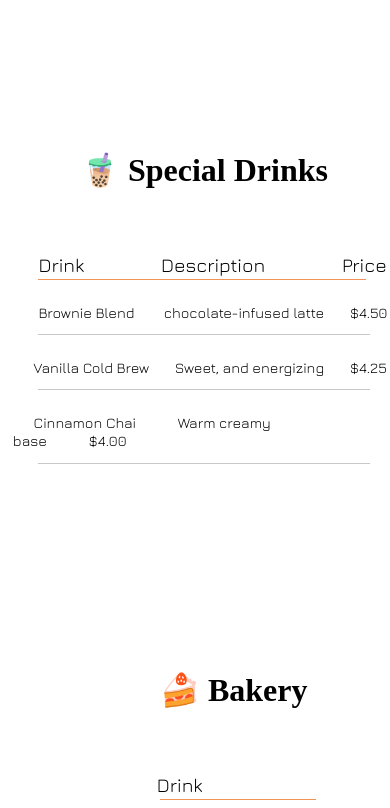
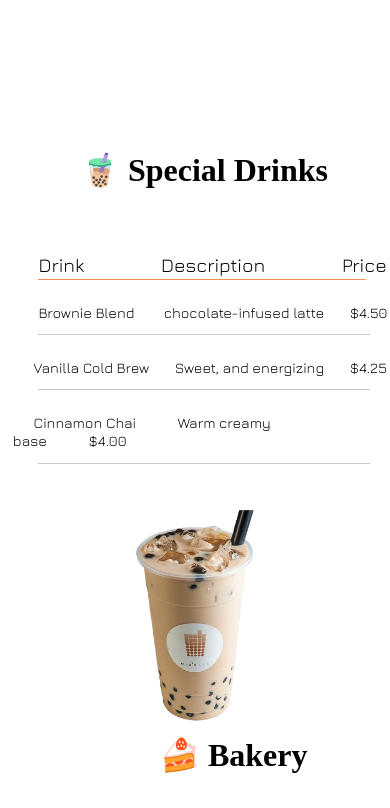
Before and after one commit to Binada-SH/React_coffee_shop_website, a React (Vite) app in the folder coffee_shop/: page / in a window 390 px wide. Shown: the part 3359-4167 px from the top of the page. Built offline with nearby package versions, Linux system fonts and the light colour scheme.

Commit message:
Menu2 Image Padding Set

```diff
--- a/coffee_shop/src/Components/menu/menu.css
+++ b/coffee_shop/src/Components/menu/menu.css
@@ -586,7 +586,7 @@
 
     .coffee_img img{
         margin-left: auto;
-        margin-top: 31rem;
+        padding-top: 31rem;
         display: flex;
     }
 
@@ -672,8 +672,12 @@
         width: 85%;
     }
 
-    .special_img {
-        display: none;
+    .special_img img{
+        margin-left: auto;
+        margin-right: auto;
+        padding-top: 20rem;
+        display: flex;
+
     }
 
 
```
